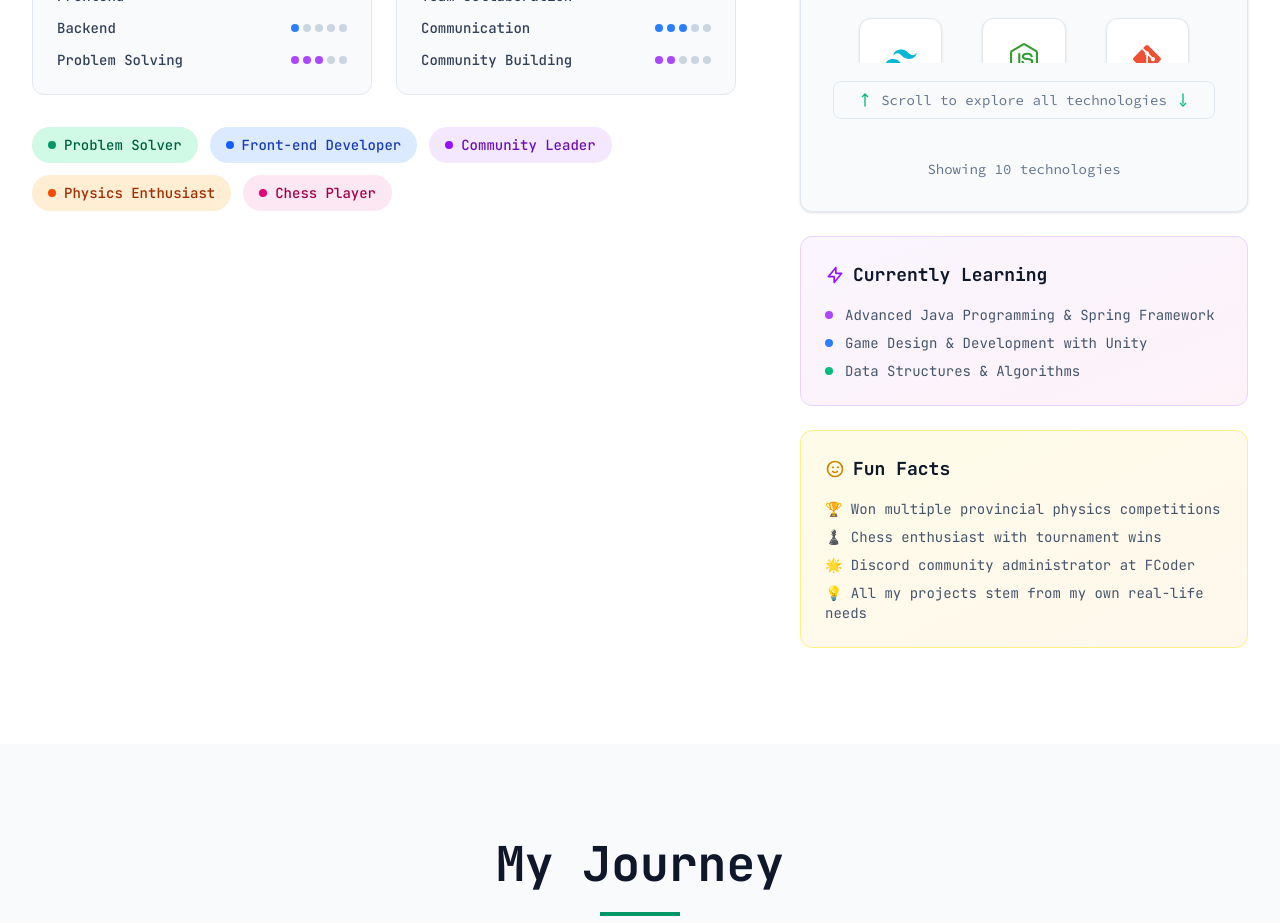
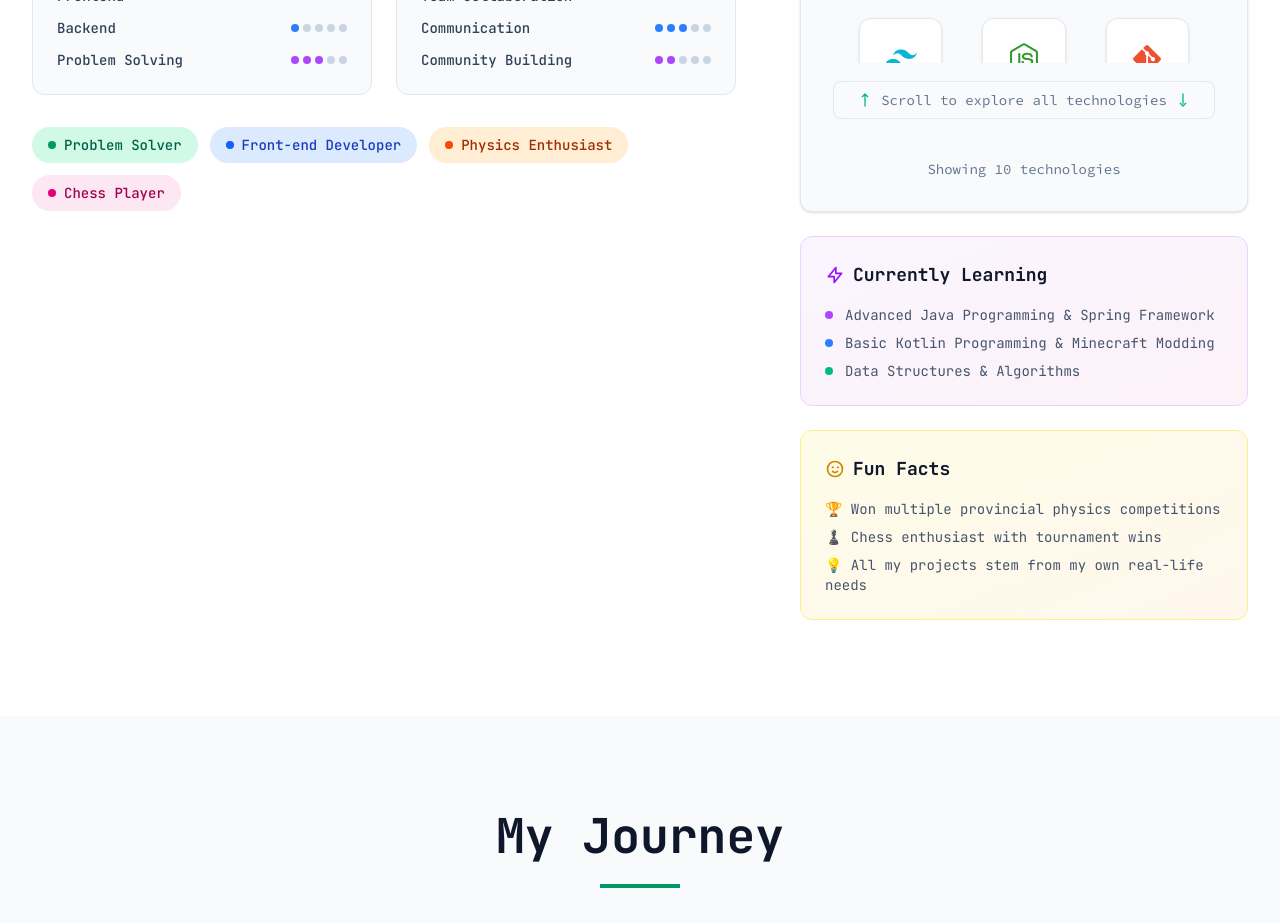
Before and after one commit to KaitoJD/About, a Next.js app: page / in a window 1280 px wide. Shown: the part 1620-2543 px from the top of the page. Built offline with nearby package versions, Linux system fonts and the light colour scheme.

Commit message:
refactor: remove outdated roles and update skills in the Home component

```diff
--- a/src/app/page.tsx
+++ b/src/app/page.tsx
@@ -702,10 +702,6 @@ export default function Home() {
                   <span className="w-2 h-2 bg-blue-600 rounded-full mr-2"></span>
                   Front-end Developer
                 </span>
-                <span className="bg-purple-100 dark:bg-purple-900 text-purple-800 dark:text-purple-200 px-3 sm:px-4 py-2 rounded-full text-xs sm:text-sm font-medium flex items-center">
-                  <span className="w-2 h-2 bg-purple-600 rounded-full mr-2"></span>
-                  Community Leader
-                </span>
                 <span className="bg-orange-100 dark:bg-orange-900 text-orange-800 dark:text-orange-200 px-3 sm:px-4 py-2 rounded-full text-xs sm:text-sm font-medium flex items-center">
                   <span className="w-2 h-2 bg-orange-600 rounded-full mr-2"></span>
                   Physics Enthusiast
@@ -744,7 +740,7 @@ export default function Home() {
                   </div>
                   <div className="flex items-center text-sm text-slate-600 dark:text-slate-300">
                     <span className="w-2 h-2 bg-blue-500 rounded-full mr-3"></span>
-                    Game Design & Development with Unity
+                    Basic Kotlin Programming & Minecraft Modding
                   </div>
                   <div className="flex items-center text-sm text-slate-600 dark:text-slate-300">
                     <span className="w-2 h-2 bg-emerald-500 rounded-full mr-3"></span>
@@ -764,7 +760,6 @@ export default function Home() {
                 <div className="space-y-2 text-sm text-slate-600 dark:text-slate-300">
                   <p>🏆 Won multiple provincial physics competitions</p>
                   <p>♟️ Chess enthusiast with tournament wins</p>
-                  <p>🌟 Discord community administrator at FCoder</p>
                   <p>💡 All my projects stem from my own real-life needs</p>
                 </div>
               </div>
```
